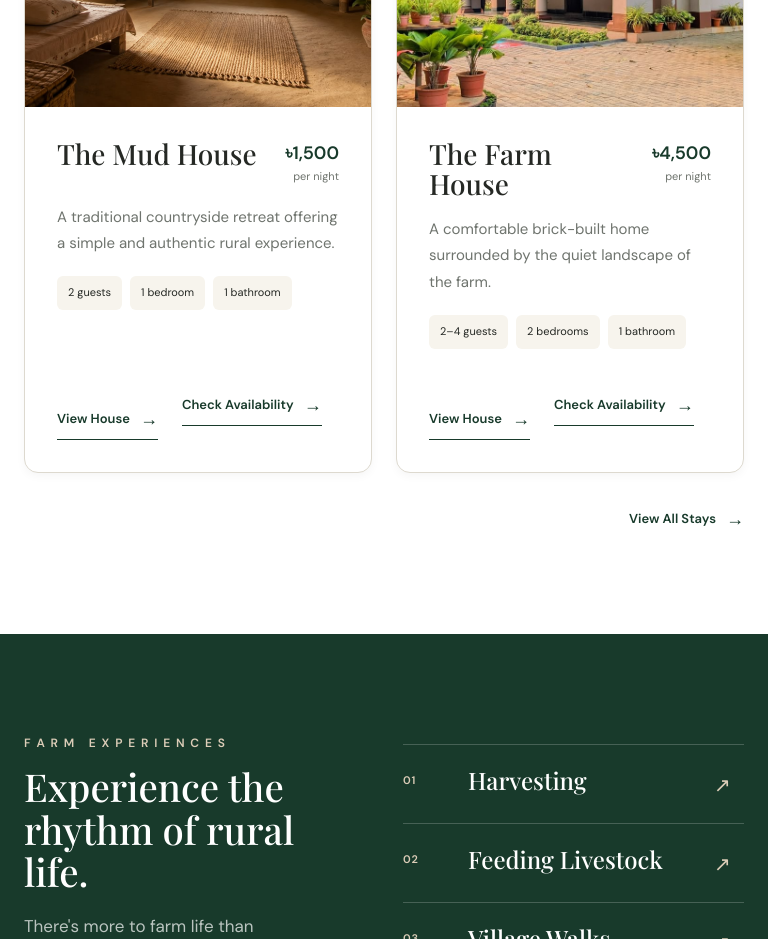
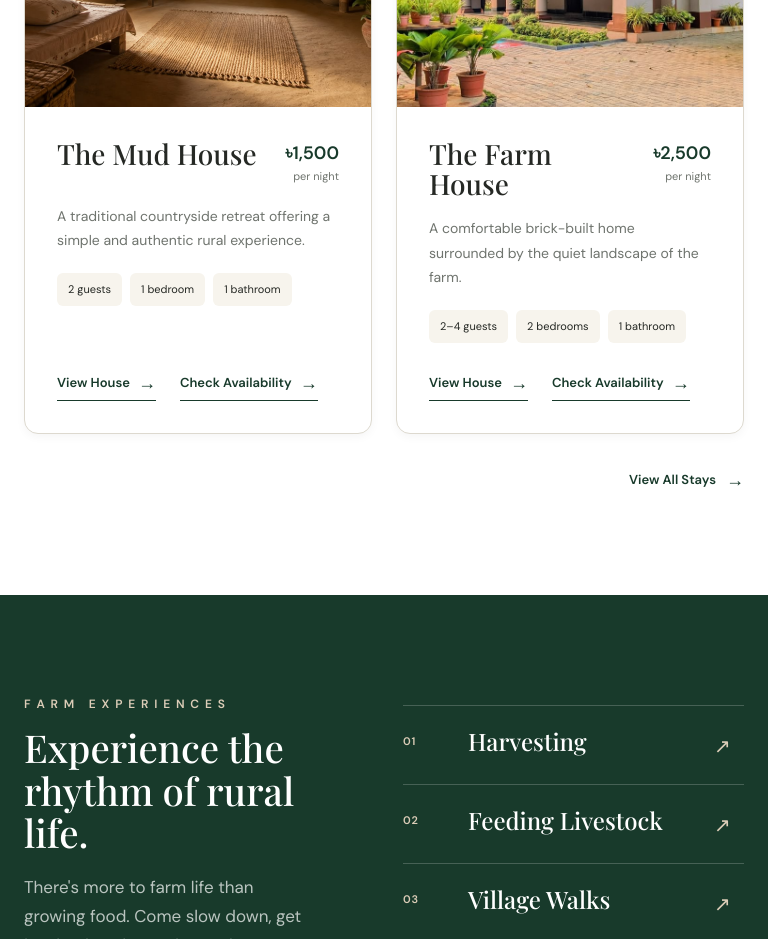
Before and after one commit to shafiqafat/mondols-farm, a React (Vite) app: page / in a window 768 px wide. Shown: the part 4820-5759 px from the top of the page. Built offline with nearby package versions, Linux system fonts and the light colour scheme.

Commit message:
fixed homestay section's link issue on the home page

```diff
--- a/src/components/StayCard.css
+++ b/src/components/StayCard.css
@@ -226,11 +226,11 @@
 }
 
 /* Actions */
-
 .stay-card__actions {
   display: flex;
   align-items: center;
-  gap: 24px;
+  flex-wrap: nowrap;
+  gap: clamp(20px, 3vw, 40px);
   margin-top: auto;
   padding-top: 28px;
 }
@@ -239,11 +239,14 @@
 .stay-card__availability {
   display: inline-flex;
   align-items: center;
-  gap: 10px;
+  align-self: center;
 
-  margin-top: 0;
-  padding-top: 0;
-  padding-bottom: 6px;
+  height: 30px;
+  box-sizing: border-box;
+
+  gap: 8px;
+  margin: 0;
+  padding: 0 0 6px;
 
   border-bottom: 1px solid var(--color-forest);
 
@@ -251,18 +254,49 @@
 
   font-size: 13px;
   font-weight: 600;
+  line-height: 1;
+
   text-decoration: none;
+  white-space: nowrap;
+  flex-shrink: 0;
 }
 
 .stay-card__actions .stay-card__link span,
 .stay-card__availability span {
+  display: inline-flex;
+  align-items: center;
+
   font-size: 18px;
+  line-height: 1;
+
   transition: transform var(--transition);
 }
 
 .stay-card__actions .stay-card__link:hover span,
 .stay-card__availability:hover span {
   transform: translateX(5px);
+}
+
+@media (max-width: 1100px) and (min-width: 768px) {
+  .stay-section--home .stay-card__content {
+    padding: 26px;
+  }
+
+  .stay-section--home .stay-card h3 {
+    font-size: clamp(26px, 2.8vw, 34px);
+  }
+
+  .stay-section--home .stay-card__heading {
+    gap: 15px;
+  }
+
+  .stay-section--home .stay-card__description {
+    font-size: 14px;
+  }
+
+  .stay-section--home .stay-card__actions {
+    gap: 24px;
+  }
 }
 
 @media (max-width: 767px) {
--- a/src/components/StaySection.css
+++ b/src/components/StaySection.css
@@ -72,12 +72,6 @@
 }
 
 
-/* Link */
-
-.stay-section--home .stay-card__link {
-  margin-top: 28px;
-}
-
 
 /* Footer */
 
--- a/src/data/stays.js
+++ b/src/data/stays.js
@@ -75,7 +75,7 @@ const stays = [
     description:
       "A comfortable brick-built home surrounded by the quiet landscape of the farm.",
 
-    price: "৳4,500",
+    price: "৳2,500",
     unit: "per night",
 
     guests: "2–4 guests",
```
